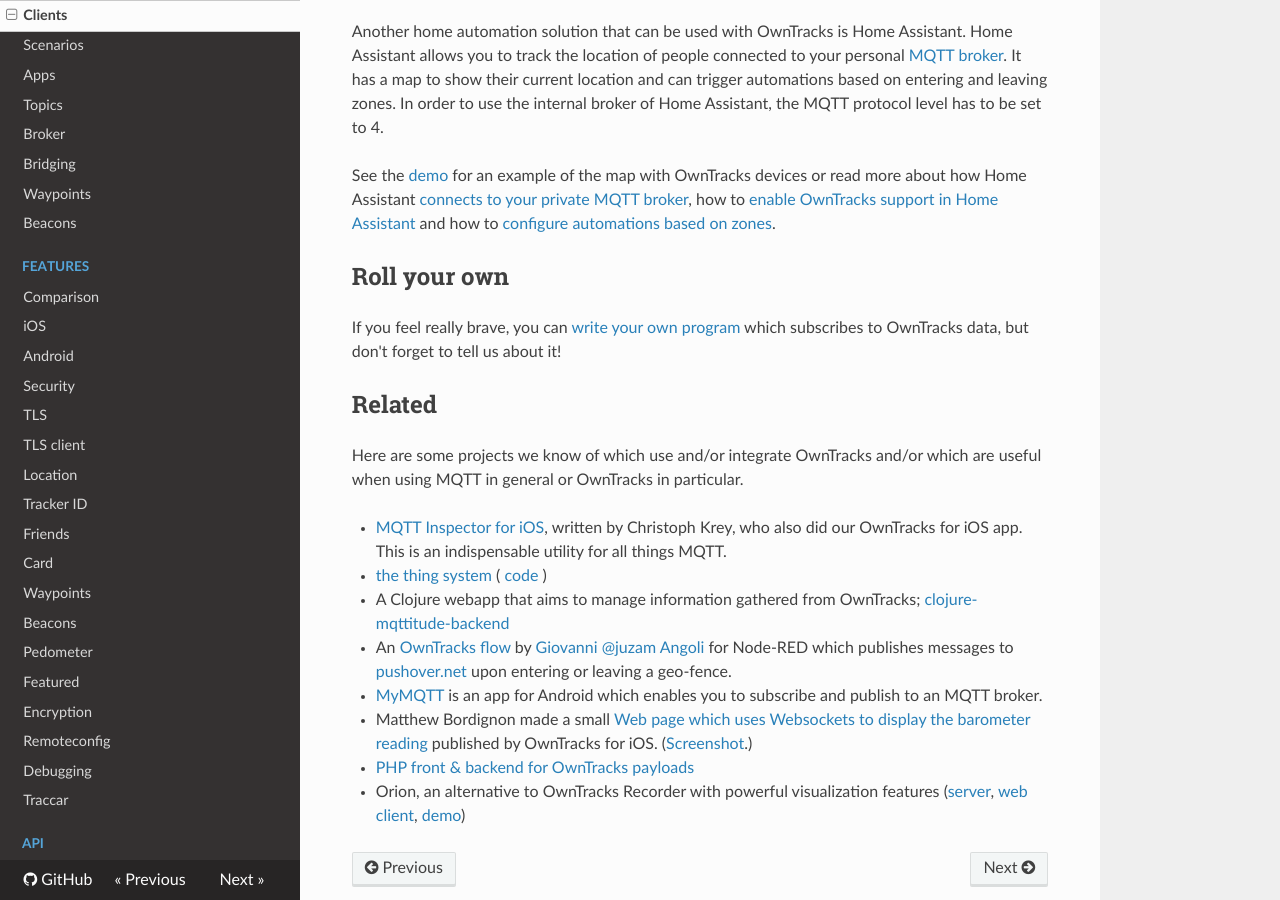
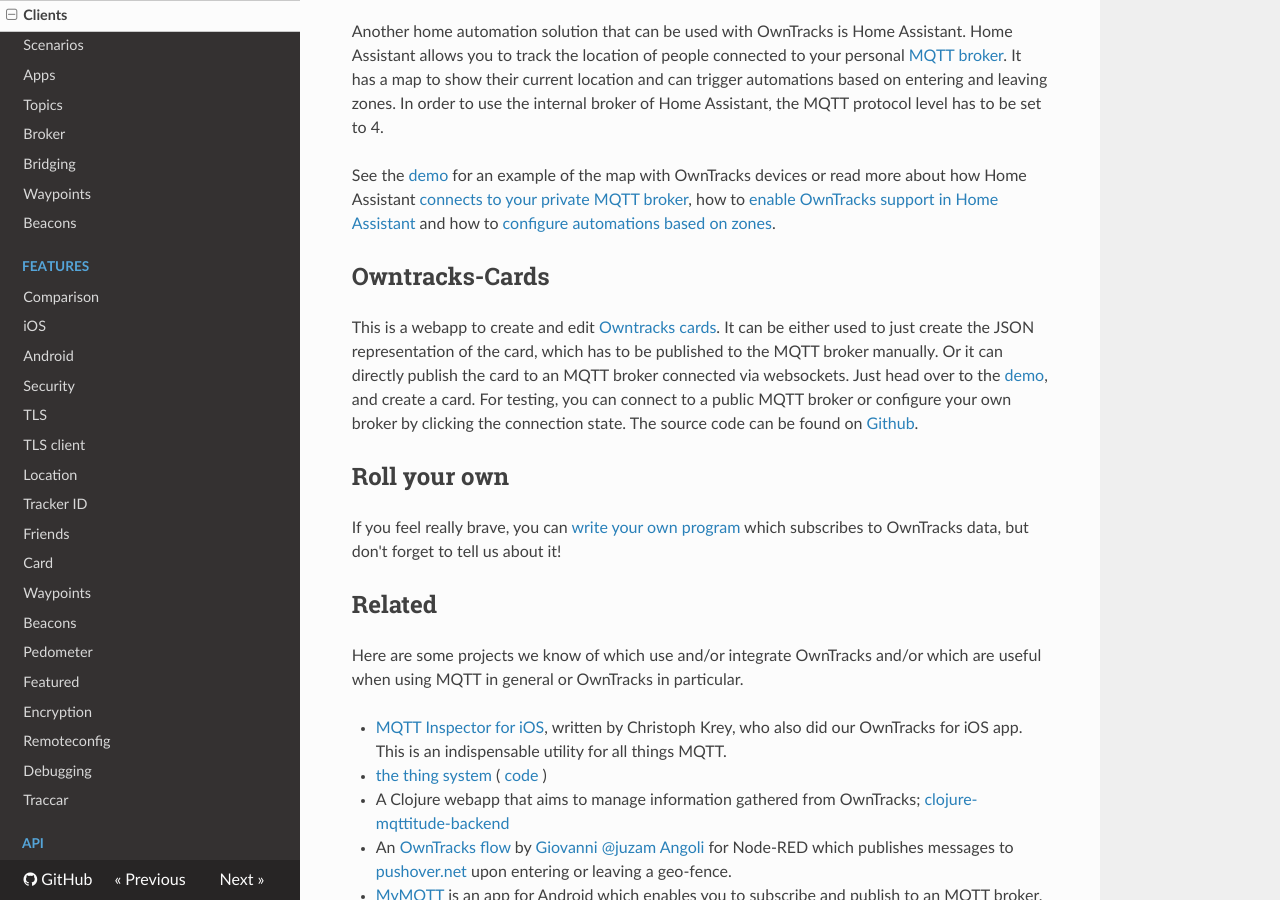
Before and after one commit to owntracks/booklet, an MkDocs documentation site: the page built from docs/guide/clients.md, in a window 1280 px wide and 900 px high, scrolled down 2679 px. Built offline with MkDocs 1.6.1, drawn with Linux system fonts in a browser that asks for light colours; nearby versions of some CDN libraries; old or Windows-style settings are respelled for this version of MkDocs.

Commit message:
Add reference to owntracks-cards in chapter Clients

```diff
--- a/docs/guide/clients.md
+++ b/docs/guide/clients.md
@@ -57,6 +57,17 @@ See the [demo][ha-demo] for an example of the map with OwnTracks devices or read
 [ha-owntracks]: https://home-assistant.io/components/device_tracker.owntracks/
 [ha-zone]: https://home-assistant.io/components/automation/#zone-trigger
 
+
+## Owntracks-Cards
+This is a webapp to create and edit [Owntracks cards](.../features/card.md).
+It can be either used to just create the JSON representation of the card, which has to be published to the MQTT broker manually. Or it can directly publish the card to an MQTT broker connected via websockets.
+Just head over to the [demo][oc-demo], and create a card. For testing, you can connect to a public MQTT broker or configure your own broker by clicking the connection state.
+The source code can be found on [Github][oc-code].
+
+[oc-demo]: https://avanc.github.io/owntracks-cards/
+[oc-code]: https://github.com/avanc/owntracks-cards
+
+
 ## Roll your own
 
 If you feel really brave, you can [write your own program](../tech/program.md) which subscribes to OwnTracks data, but don't forget to tell us about it!
```
